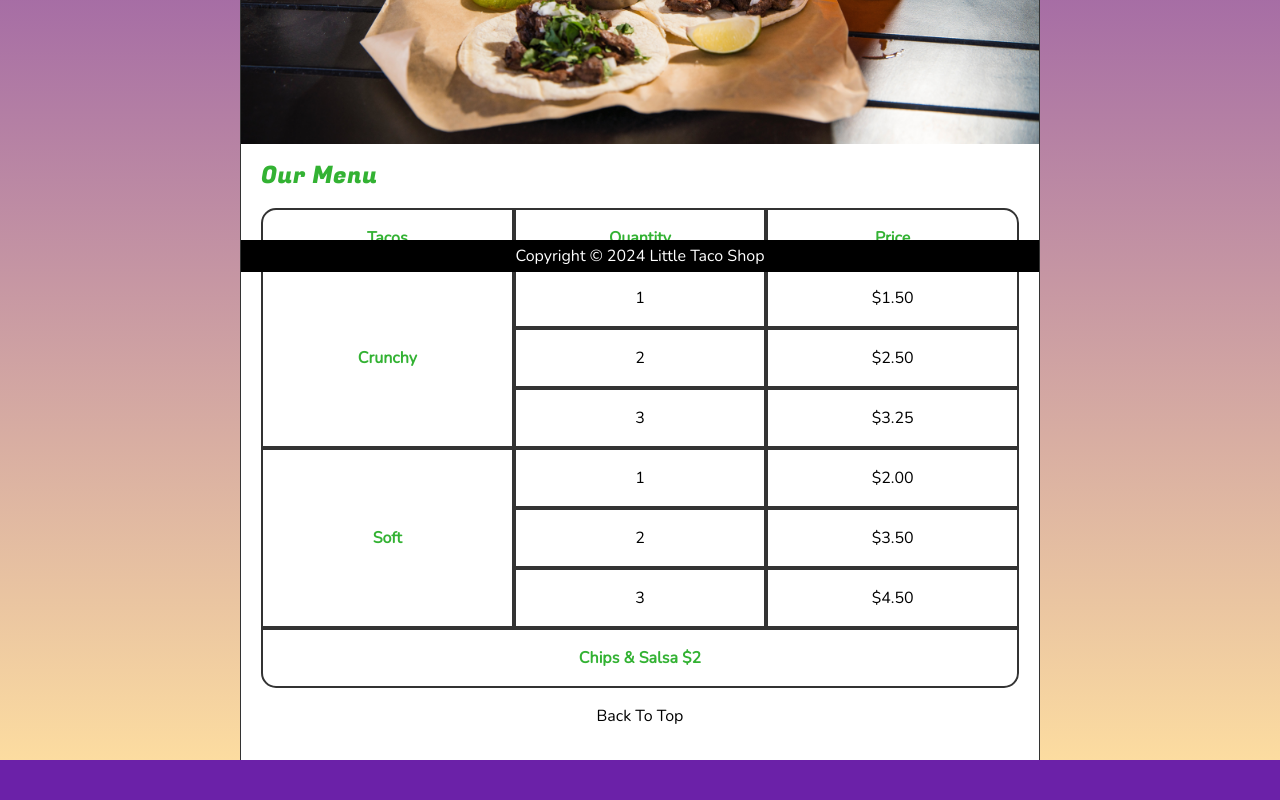
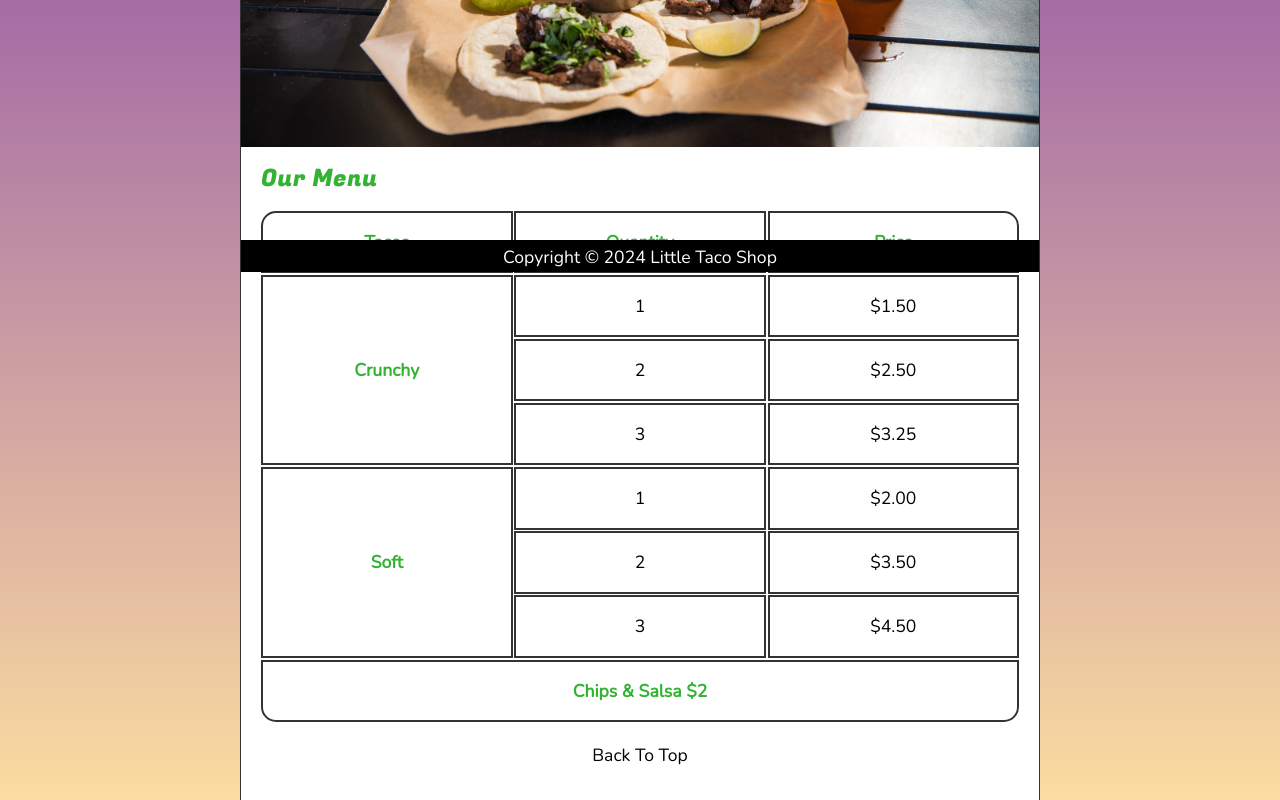
Before and after one commit to Halcyon666/taco-shop, a Vue app: page / in a window 1280 px wide. Shown: the part 528-1328 px from the top of the page. Before the commit the page ends 1288 px from the top, so only its background shows below. Built offline with nearby package versions, Linux system fonts and the light colour scheme.

Commit message:
delete basic css, almost all style in line

```diff
--- a/index.html
+++ b/index.html
@@ -9,7 +9,7 @@
 </head>
 
 <body
-  class="scroll-smooth font-[clamp(1rem, 2.2vh, 1.5rem)] font-content bg-purple-800 dark:bg-[#0f172a] bg-gradient-to-b from-purple-800 to-[#fcdca0] dark:from-[#0f172a] dark:to-gray-500">
+  class="scroll-smooth text-[clamp(1rem,2.2vh,1.5rem)] font-content bg-purple-800 dark:bg-[#0f172a] bg-gradient-to-b from-purple-800 to-[#fcdca0] dark:from-[#0f172a] dark:to-gray-500">
   <div id="app"></div>
   <script type="module" src="/src/main.js"></script>
 </body>
--- a/src/components/Menu.vue
+++ b/src/components/Menu.vue
@@ -6,12 +6,12 @@
   <div>
     <article
       id="menu"
-      class="scroll-mt-[6.5rem] m-[var(--MARGIN))] first:mt-4 last:min-h-[calc(100vh-20rem)]"
+      class="scroll-mt-[6.5rem] m-[clamp(1em,2.5vh,1.5em)_0] first:mt-4 last:min-h-[calc(100vh-20rem)]"
     >
       <h2 class="pl-5 font-headings tracking-wide mb-4 text-[#33b233] dark:text-white text-2xl">
         Our Menu
       </h2>
-      <table class="grid grid-cols-3 grid-rows-8 gap-0.1em mb-4 ml-5 mr-5">
+      <table class="grid grid-cols-3 grid-rows-8 gap-[.1em] mb-4 mx-5">
         <caption class="absolute left-[-10000px]">
           Our Tacos
         </caption>
--- a/src/style/common.css
+++ /dev/null
@@ -1,10 +0,0 @@
-
-
-/* || VARIABLES */
-:root {
-  /* FONTS */
-
-  --FS: clamp(1rem, 2.2vh, 1.5rem);
-
-  --MARGIN: clamp(1em, 2.5vh, 1.5em) 0;
-}
--- a/src/style/tailwind.css
+++ b/src/style/tailwind.css
@@ -1,5 +1,5 @@
 @import url('https://fonts.googleapis.com/css2?family=Fugaz+One&family=Nunito&display=swap');
-@import './common.css';
+
 @tailwind base;
 @tailwind components;
 @tailwind utilities;
--- a/src/views/About.vue
+++ b/src/views/About.vue
@@ -13,7 +13,7 @@
     <main class="px-[0.25em] py-2.5">
       <article
         id="about"
-        class="scroll-mt-[6.5rem] m-[var(--MARGIN))] first:mt-4 last:min-h-[calc(100vh - 20rem)] pl-5"
+        class="scroll-mt-[6.5rem] m-[clamp(1em,2.5vh,1.5em)_0] first:mt-4 last:min-h-[calc(100vh - 20rem)] pl-5"
       >
         <h2 class="font-headings tracking-wide mb-4 text-[#33b233] dark:text-white text-2xl">
           About LTS
--- a/src/views/Contact.vue
+++ b/src/views/Contact.vue
@@ -12,7 +12,7 @@
 
     <main class="main">
       <article
-        class="scroll-mt-[6.5rem] m-[var(--MARGIN))] first:mt-4 last:min-h-[calc(100vh - 20rem)]"
+        class="scroll-mt-[6.5rem] m-[clamp(1em,2.5vh,1.5em)_0] first:mt-4 last:min-h-[calc(100vh - 20rem)]"
       >
         <h2
           class="font-headings tracking-wide mb-4 text-[#33b233] dark:text-white text-2xl mx-[1em]"
@@ -28,7 +28,7 @@
       </article>
       <hr />
       <article
-        class="scroll-mt-[6.5rem] m-[var(--MARGIN))] contact first:mt-4 last:min-h-[calc(100vh - 20rem)]"
+        class="scroll-mt-[6.5rem] m-[clamp(1em,2.5vh,1.5em)_0] contact first:mt-4 last:min-h-[calc(100vh - 20rem)]"
       >
         <h2
           class="mx-[1em] font-headings tracking-wide mb-4 text-[#33b233] dark:text-white text-2xl"
--- a/src/views/Hours.vue
+++ b/src/views/Hours.vue
@@ -12,7 +12,7 @@
 
     <main class="main">
       <article
-        class="scroll-mt-[6.5rem] m-[var(--MARGIN))] mx-[1em] first:mt-4 last:min-h-[calc(100vh - 20rem)]"
+        class="scroll-mt-[6.5rem] m-[clamp(1em,2.5vh,1.5em)_0] mx-[1em] first:mt-4 last:min-h-[calc(100vh - 20rem)]"
       >
         <h2 class="font-headings tracking-wide mb-4 text-[#33b233] dark:text-white text-2xl">
           Hours
```
